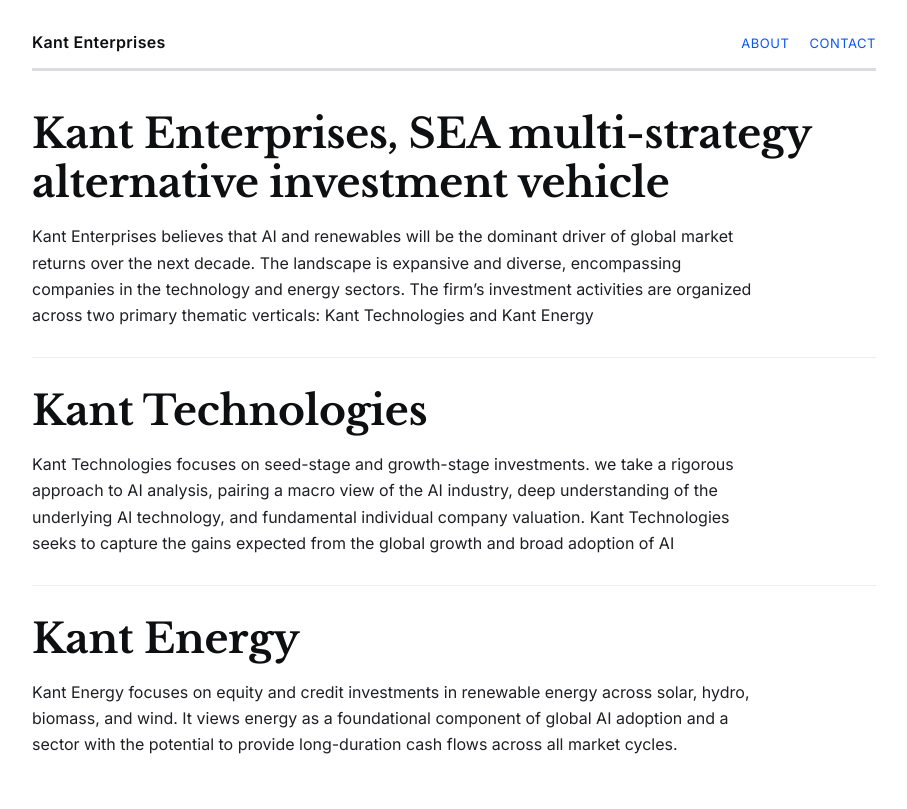
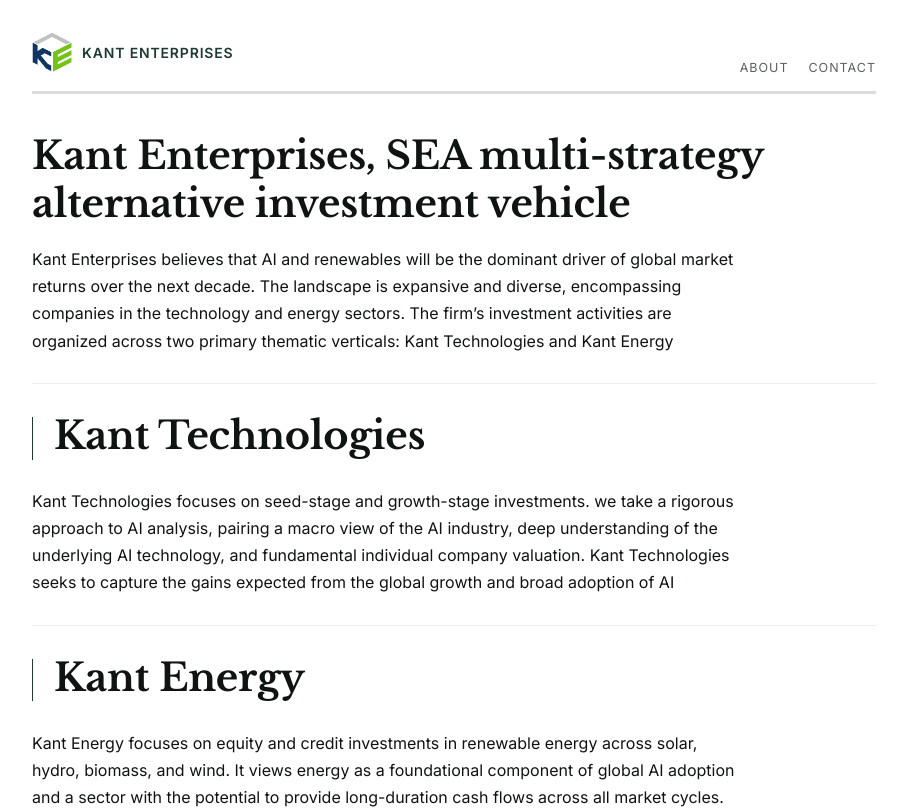
Before and after one commit to kgamer19/kant-enterprise-web, a Next.js app: page / in a window 1280 px wide. Shown: the top 809 px of the page, without its empty margins (186-1093 px from the left). Built offline with nearby package versions, Linux system fonts and the light colour scheme.

Commit message:
Refine typography and layout

```diff
--- a/app/about/page.tsx
+++ b/app/about/page.tsx
@@ -18,7 +18,7 @@ export default function About() {
         KE was founded by Kant Tanyawong in 2025.
         Mr. Tanyawong a background in engineering, statistics and finance
         He previously worked for MFC Asset Management ($15bn+ AUM) before launching Kant Enterprises.
-        His BEng(Hons) project was on neural networks and solar microgrid systems
+        His BEng(Hons) projects was on neural networks and solar microgrid systems
       </p>
       </p>
     </>
--- a/app/globals.css
+++ b/app/globals.css
@@ -3,10 +3,19 @@
 
 :root {
   --bg: #ffffff;
-  --text: #0e0f11;
-  --muted: #5f6168;
-  --rule: #e6e7eb;
+
+  /* Brand */
+  --brand: #1f3a32;        /* deep green-navy */
+  --brand-soft: #2a4a40;   /* hover / accent */
+
+  /* Text */
+  --text: #0f1412;         /* near-black graphite */
+  --muted: #5b615e;
+
+  /* Lines */
+  --rule: #e2e6e4;
 }
+
 
 
 * { box-sizing: border-box; }
@@ -45,37 +54,43 @@ a:hover { text-decoration: underline; }
 
 .brand a {
   font-weight: 600;
+  color: var(--brand);
   letter-spacing: 0.02em;
 }
+
 
 
 .links {
   display: flex;
   gap: 20px;
-  color: #0757f6;
-  font-size: 13px;
-  letter-spacing: 0.04em;
+  font-size: 12.5px;
+  letter-spacing: 0.08em;
   text-transform: uppercase;
+  color: var(--muted);
 }
+
 
 .main { padding: 10px 0 22px; }
 
 .h1 {
   font-family: "Libre Baskerville", Georgia, serif;
-  font-size: clamp(28px, 3.2vw, 44px);
-  line-height: 1.2;
-  letter-spacing: -0.3px;
-  margin: 0 0 16px;
+  font-size: clamp(30px, 3vw, 42px);
+  line-height: 1.25;
+  letter-spacing: -0.25px;
+  margin: 0 0 18px;
+  color: var(--text);
 }
 
 
+
 .p {
-  margin: 0 0 14px;
-  max-width: 72ch;
-  color: #1f2024;
-  line-height: 1.65;
+  margin: 0 0 16px;
+  max-width: 70ch;
+  color: var(--text);
+  line-height: 1.7;
   font-size: 16px;
 }
+
 
 
 .footer {
@@ -111,3 +126,33 @@ a:hover { text-decoration: underline; }
   border-top: 1px solid #ededf1;
   margin: 28px 0;
 }
+.hero {
+  position: relative;
+  padding-left: 22px;
+  margin-bottom: 28px;
+}
+
+.hero::before {
+  content: "";
+  position: absolute;
+  left: 0;
+  top: 0.35em;
+  width: 1px;
+  height: calc(100% - 0.35em);
+  background: var(--brand);
+}
+
+
+.brandWrap {
+  display: flex;
+  align-items: center;
+  gap: 10px;
+}
+
+.brandText {
+  font-weight: 600;
+  font-size: 14px;
+  letter-spacing: 0.06em;
+  text-transform: uppercase;
+  color: var(--brand);
+}
--- a/app/layout.tsx
+++ b/app/layout.tsx
@@ -1,6 +1,7 @@
 import type { Metadata } from "next";
 import Link from "next/link";
 import "./globals.css";
+import Image from "next/image";
 
 export const metadata: Metadata = {
   title: "Kant Enterprises",
@@ -14,9 +15,19 @@ export default function RootLayout({ children }: { children: React.ReactNode })
         <div className="wrap">
           <header className="header">
             <nav className="nav">
-              <div className="brand">
-                <Link href="/">Kant Enterprises</Link>
-              </div>
+             <div className="brand">
+  <Link href="/" className="brandWrap" aria-label="Kant Enterprises">
+    <Image
+      src="/logo.png"
+      alt="Kant Enterprises logo"
+      width={40}
+      height={40}
+      priority
+    />
+    <span className="brandText">Kant Enterprises</span>
+  </Link>
+</div>
+
               <div className="links">
                 <Link href="/about">About</Link>
                 <Link href="/contact">Contact</Link>
--- a/app/page.tsx
+++ b/app/page.tsx
@@ -1,9 +1,11 @@
 export default function Home() {
   return (
     <>
+
       <h1 className="h1">
     Kant Enterprises, SEA multi-strategy alternative investment vehicle
       </h1>
+
 
       <p className="p">
         Kant Enterprises believes that AI and renewables will be the dominant driver of
@@ -14,9 +16,11 @@ export default function Home() {
       </p>
 <hr className="rule" />
 
+  <div className="hero">
 <h1 className="h1">
   Kant Technologies
 </h1>
+</div>
       <p className="p">
         Kant Technologies focuses on seed-stage and growth-stage investments. we take a
         rigorous approach to AI
@@ -28,10 +32,11 @@ export default function Home() {
 
     <hr className="rule" />
 
-
+  <div className="hero">
       <h1 className="h1">
   Kant Energy
 </h1>
+</div>
 
 
       <p className="p">
```
Also changed, not shown: public/logo.JPG (added), public/logo.PNG (added).
